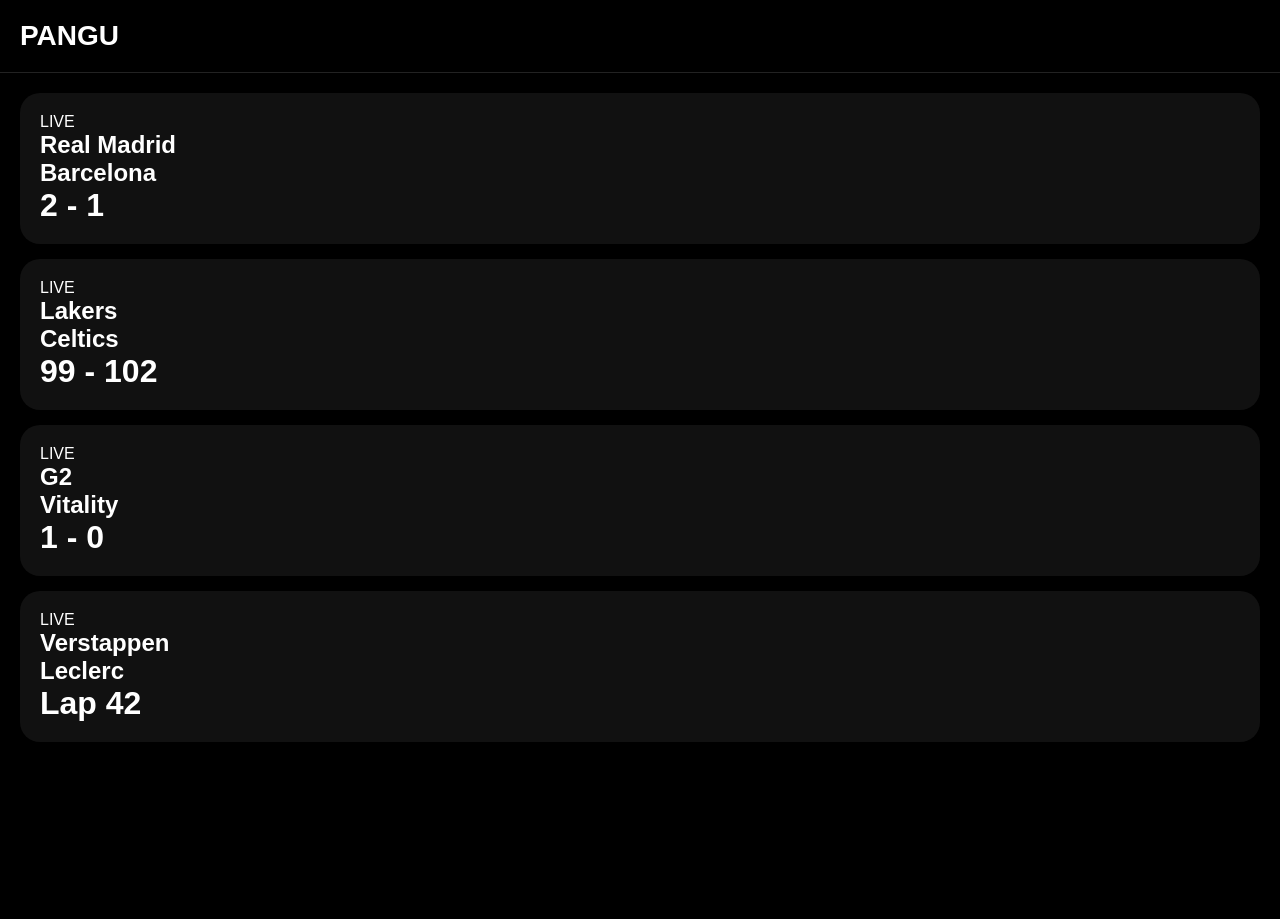
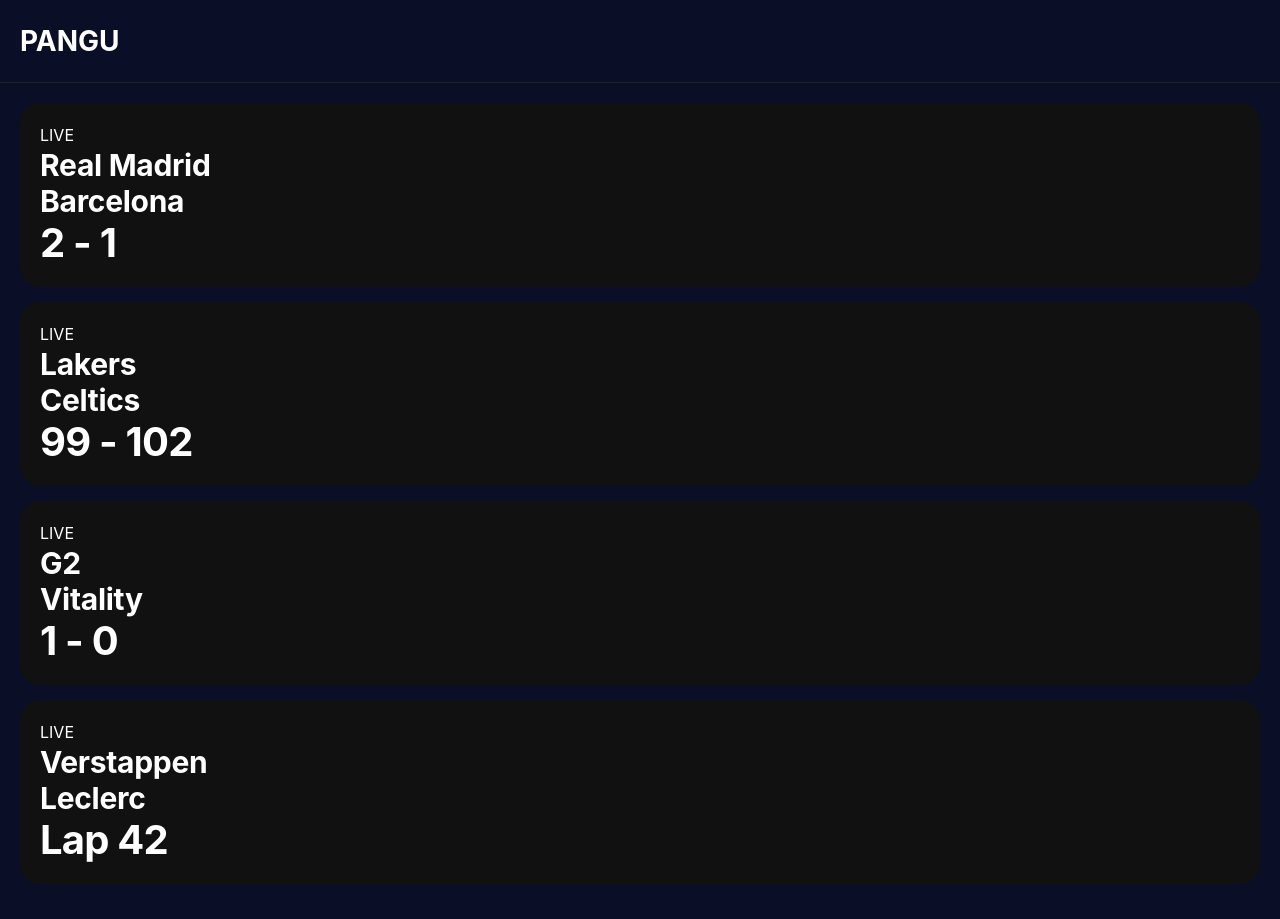
Before and after one commit to pangu66/pangu, a Next.js app: page / in a window 1280 px wide. Before the commit the page ends 800 px from the top, so only its background shows below. Built offline with nearby package versions, Linux system fonts and the light colour scheme.

Commit message:
Add design tokens and update global styles

```diff
--- a/app/globals.css
+++ b/app/globals.css
@@ -1,11 +1,143 @@
+/* Design System & Tokens */
+:root {
+  /* Colors */
+  --bg-primary: #0a0e27;
+  --bg-secondary: #121829;
+  --bg-tertiary: #1a1f3a;
+
+  --accent-cyan: #00d4ff;
+  --accent-blue: #0099ff;
+  --accent-live: #ff3b30;
+
+  --text-primary: #ffffff;
+  --text-secondary: #8b92b5;
+  --text-tertiary: #5f6479;
+
+  --border-color: #1f2540;
+
+  /* Gradients */
+  --gradient-primary: linear-gradient(135deg, var(--accent-cyan) 0%, var(--accent-blue) 100%);
+  --gradient-dark: linear-gradient(135deg, rgba(0, 212, 255, 0.1) 0%, rgba(0, 153, 255, 0.05) 100%);
+
+  /* Typography */
+  --font-display: -apple-system, BlinkMacSystemFont, 'Segoe UI', 'Helvetica Neue', sans-serif;
+  --font-body: -apple-system, BlinkMacSystemFont, 'Segoe UI', 'Helvetica Neue', sans-serif;
+
+  /* Spacing */
+  --spacing-xs: 4px;
+  --spacing-sm: 8px;
+  --spacing-md: 12px;
+  --spacing-lg: 16px;
+  --spacing-xl: 24px;
+  --spacing-2xl: 32px;
+
+  /* Border Radius */
+  --radius-sm: 8px;
+  --radius-md: 12px;
+  --radius-lg: 16px;
+  --radius-xl: 20px;
+
+  /* Transitions */
+  --transition-fast: 150ms cubic-bezier(0.4, 0, 0.2, 1);
+  --transition-base: 250ms cubic-bezier(0.4, 0, 0.2, 1);
+  --transition-slow: 350ms cubic-bezier(0.4, 0, 0.2, 1);
+}
+
+/* Reset */
 * {
   margin: 0;
   padding: 0;
   box-sizing: border-box;
 }
 
+html {
+  scroll-behavior: smooth;
+}
+
 body {
-  background: black;
-  color: white;
-  font-family: Arial, sans-serif;
+  background: var(--bg-primary);
+  color: var(--text-primary);
+  font-family: var(--font-body);
+  font-size: 16px;
+  line-height: 1.5;
+  -webkit-font-smoothing: antialiased;
+  -moz-osx-font-smoothing: grayscale;
+  overflow-x: hidden;
 }
+
+/* Typography */
+h1, h2, h3, h4, h5, h6 {
+  font-family: var(--font-display);
+  font-weight: 600;
+  line-height: 1.2;
+}
+
+h1 {
+  font-size: 2.5rem;
+  font-weight: 700;
+  letter-spacing: -0.02em;
+}
+
+h2 {
+  font-size: 1.875rem;
+  font-weight: 700;
+  letter-spacing: -0.01em;
+}
+
+h3 {
+  font-size: 1.25rem;
+  font-weight: 600;
+}
+
+p {
+  color: var(--text-secondary);
+}
+
+/* Scrollbar */
+::-webkit-scrollbar {
+  width: 8px;
+  height: 8px;
+}
+
+::-webkit-scrollbar-track {
+  background: var(--bg-secondary);
+}
+
+::-webkit-scrollbar-thumb {
+  background: var(--border-color);
+  border-radius: var(--radius-md);
+}
+
+::-webkit-scrollbar-thumb:hover {
+  background: var(--text-tertiary);
+}
+
+/* Animations */
+@keyframes fadeInUp {
+  from {
+    opacity: 0;
+    transform: translateY(12px);
+  }
+  to {
+    opacity: 1;
+    transform: translateY(0);
+  }
+}
+
+@keyframes pulse-subtle {
+  0%, 100% {
+    opacity: 1;
+  }
+  50% {
+    opacity: 0.6;
+  }
+}
+
+@keyframes shimmer {
+  0% {
+    background-position: -1000px 0;
+  }
+  100% {
+    background-position: 1000px 0;
+  }
+}
```
